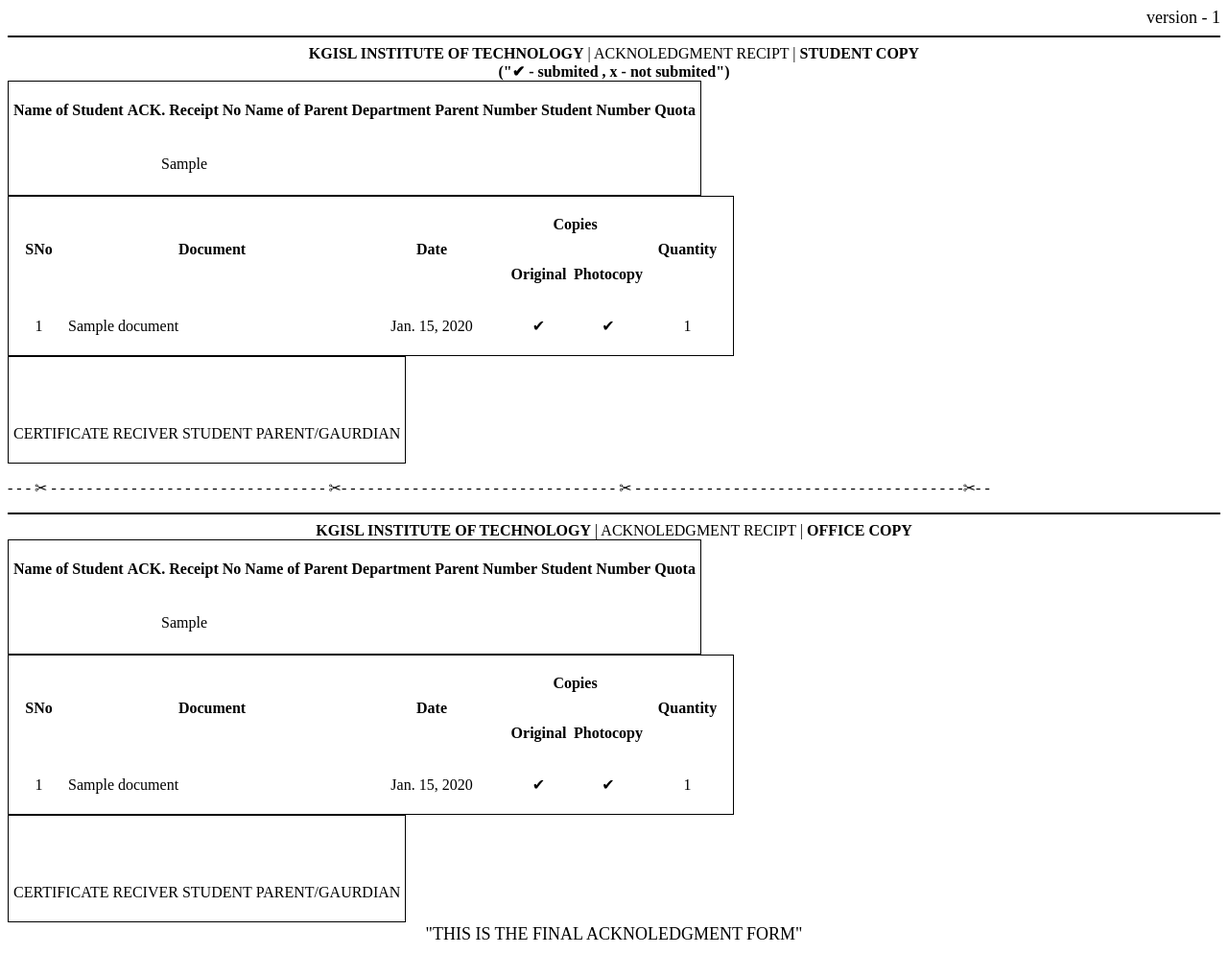
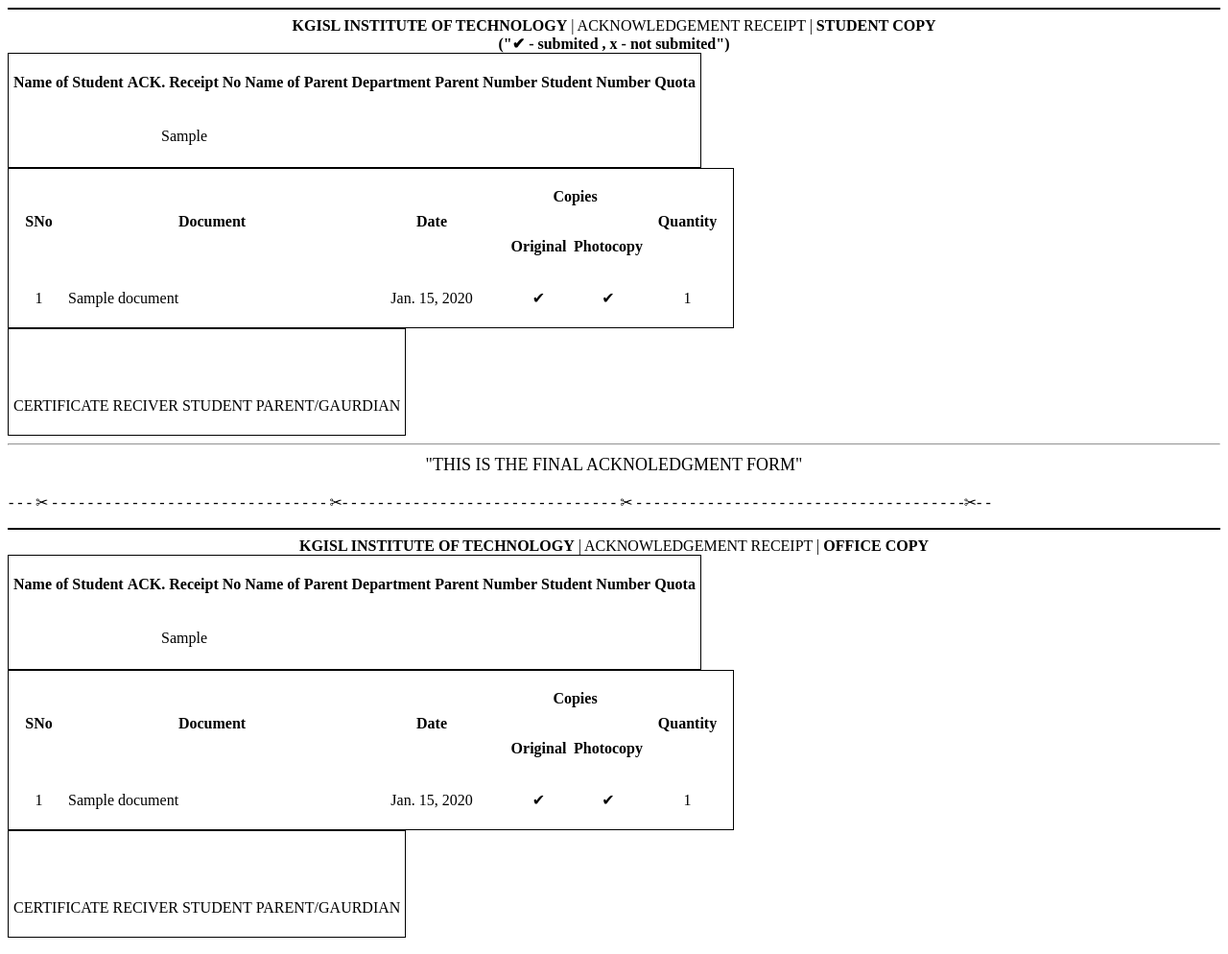
Before and after one commit to Kite-IPS/doc-portal, a Django app: template portal/templates/print.html in a window 1280 px wide. Shown: the whole page at 96% size. Run offline with Django 4.2, Linux system fonts and the light colour scheme; tables that the repository leaves empty hold one stand-in row (values such as "Sample post"); the template is opened without the code that fills it: values that come from a table or form of the project are taken from there, most other values are stand-ins (such as "Sample title", 1, 10 or a date in 2020).

Commit message:
added changes in pdf on information

```diff
--- a/portal/templates/print.html
+++ b/portal/templates/print.html
@@ -59,10 +59,6 @@
       .sign_cell {
         padding-top: 50px;
       }
-      .version {
-        text-align: right;
-        font-size: large;
-      }
       .txt1 {
         text-align: left;
       }
@@ -78,10 +74,9 @@
       <!-- STUDENT copy -->
       <div class="main_content">
         <!-- heading -->
-        <div class="version">version - 1</div>
         <div class="txt">
           <hr size="2px" color="black" />
-          <b>KGISL INSTITUTE OF TECHNOLOGY</b> | ACKNOLEDGMENT RECIPT | <b>
+          <b>KGISL INSTITUTE OF TECHNOLOGY</b> | ACKNOWLEDGEMENT RECEIPT | <b>
             STUDENT COPY<br />
             ("&#10004 - submited , x - not submited")
           </b>
@@ -179,15 +174,16 @@
               <p class="sign_cell">PARENT/GAURDIAN</p>
             </td>
           </tr>
-        </table>
+        </table><hr>
+        <div class="alert">"THIS IS THE FINAL ACKNOLEDGMENT FORM"</div>
       </div>
-      <p> - - - &#9986; - - - - - - - - - - - - - - - - - - - - - - - - - - - - - - - &#9986;- - - - - - - - - - - - - - - - - - - - - - - - - - - - - - - &#9986; - - - - - - - - - - - - - - - - - - - - - - - - - - - - - - - - - - - - -&#9986;- - </p>
+      <p style="padding: 1px;"> - - - &#9986; - - - - - - - - - - - - - - - - - - - - - - - - - - - - - - - &#9986;- - - - - - - - - - - - - - - - - - - - - - - - - - - - - - - &#9986; - - - - - - - - - - - - - - - - - - - - - - - - - - - - - - - - - - - - -&#9986;- - </p>
       <!-- OFFICE copy -->
       <div class="main_content">
         <!-- heading -->
         <div class="txt">
           <hr size="2px" color="black" />
-          <b>KGISL INSTITUTE OF TECHNOLOGY</b> | ACKNOLEDGMENT RECIPT | <b>OFFICE COPY</b>
+          <b>KGISL INSTITUTE OF TECHNOLOGY</b> | ACKNOWLEDGEMENT RECEIPT   | <b>OFFICE COPY</b>
         </div>
         <!-- main table -->
         <table class="table1">
@@ -283,7 +279,6 @@
             </td>
           </tr>
         </table>
-        <div class="alert">"THIS IS THE FINAL ACKNOLEDGMENT FORM"</div>
       </div>
     </div>
   </body>
```
